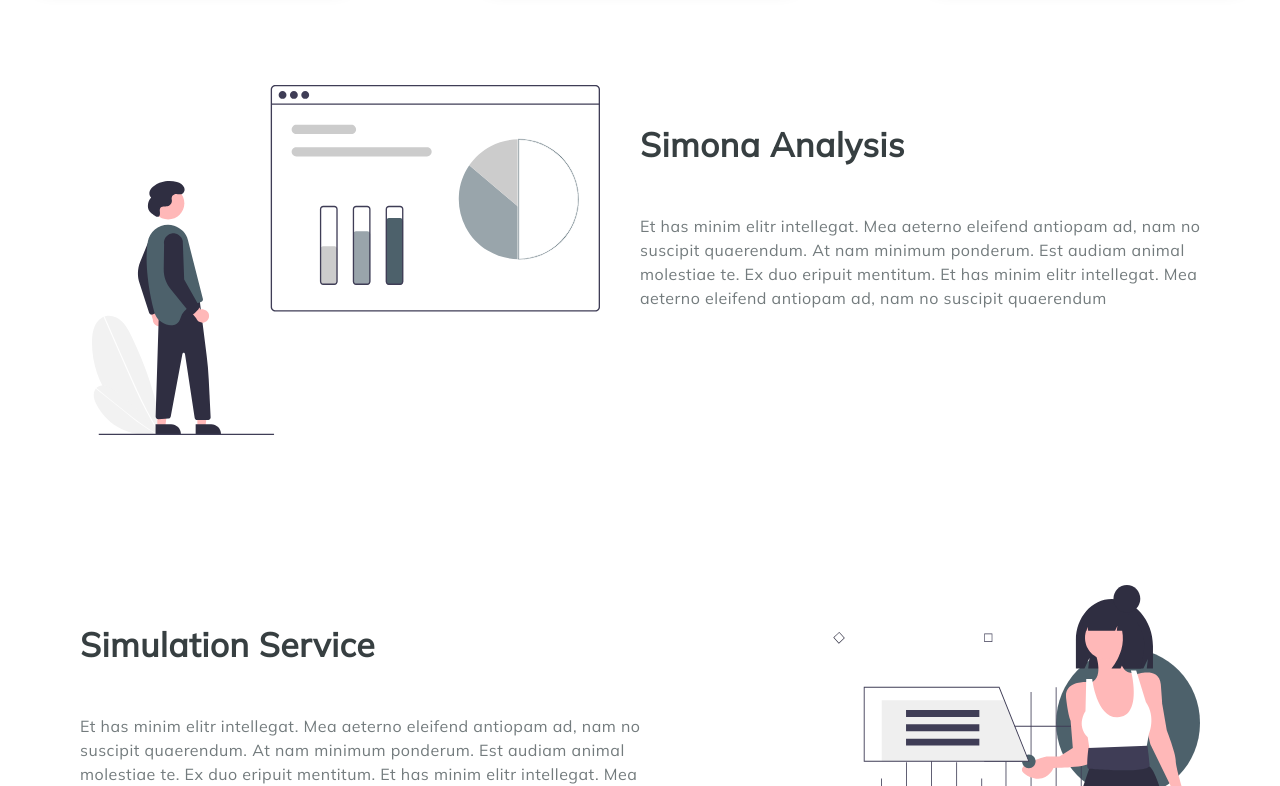
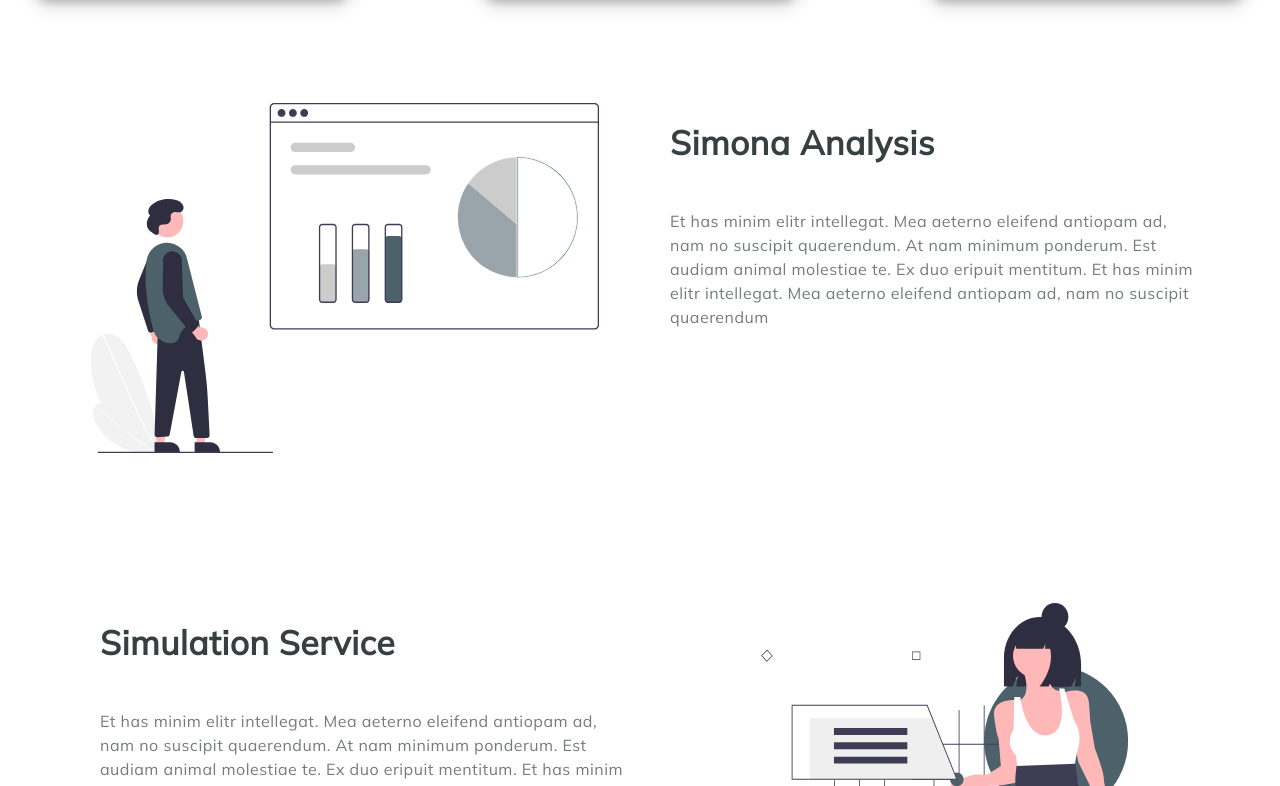
Before and after one commit to ie3-institute/simona-website, a React (Create React App) app: page / in a window 1280 px wide. Shown: the part 1454-2240 px from the top of the page. Built offline with nearby package versions, Linux system fonts and the light colour scheme.

Commit message:
improve responsiveness

```diff
--- a/src/GlobalStyle.js
+++ b/src/GlobalStyle.js
@@ -35,7 +35,6 @@ export const GlobalStyle = createGlobalStyle`
     h2 {
       font-size: var(--fontBig);
       font-weight: 600;
-      line-height: 1.5rem;
       color: var(--darkGrey);
     }
 
--- a/src/components/Hero/Hero.styles.js
+++ b/src/components/Hero/Hero.styles.js
@@ -51,7 +51,7 @@ export const HeroHeading = styled.h1`
   left: 0;
   bottom: 60px;
   @media screen and (max-width: 768px) {
-    font-size: var(--fontMedium);
+    font-size: var(--fontBig);
   }
 `;
 
--- a/src/components/Section/Section.styles.js
+++ b/src/components/Section/Section.styles.js
@@ -2,12 +2,17 @@ import styled from 'styled-components';
 
 export const SectionImage = styled.img`
   height: 70%;
-  max-width: 50%;
+  width: 50%;
   margin: auto;
+  padding: 0 20px;
 
-  @media screen and (max-width: 1280px) {
-    margin-right: 20px;
+  @media screen and (max-width: 768px) {
+    width: 70%;
   }
+
+  /* @media screen and (max-width: 1280px) {
+    max-width: 70%;
+  } */
 `;
 
 export const SectionText = styled.div`
@@ -15,24 +20,25 @@ export const SectionText = styled.div`
   width: 50%;
   margin-left: 20px;
   max-width: 640px;
+  padding: 0 20px;
   @media screen and (max-width: 768px) {
-    text-align: center;
-    display: flex;
-    flex-direction: column;
-    align-items: center;
+    width: 100%;
   }
 `;
 
 export const SectionHeading = styled.h2`
+  display: inline;
   position: relative;
-  width: 70%;
+  width: 100%;
   bottom: 60px;
   @media screen and (max-width: 768px) {
+    width: 100%;
     font-size: var(--fontBig);
   }
 `;
 
 export const SectionParagraph = styled.p`
+  width: 100%;
   color: var(--lightGrey);
   font-weight: 300;
   position: relative;
--- a/src/components/Section/index.js
+++ b/src/components/Section/index.js
@@ -15,11 +15,8 @@ const Section = ({ image, header, paragraph, textLeft }) => {
       <SectionParagraph>{paragraph}</SectionParagraph>
     </SectionText>
   );
-
-  return textLeft ? (
-    <SectionContainer left={text} right={sectionImage} />
-  ) : (
-    <SectionContainer left={sectionImage} right={text} />
+  return (
+    <SectionContainer text={text} image={sectionImage} textLeft={textLeft} />
   );
 };
 
--- a/src/components/SectionContainer/SectionContainer.styles.js
+++ b/src/components/SectionContainer/SectionContainer.styles.js
@@ -17,7 +17,9 @@ export const SectionContent = styled.div`
   justify-content: space-between;
 
   @media screen and (max-width: 768px) {
+    flex-direction: ${({ textLeft }) =>
+      textLeft ? 'column' : 'column-reverse'};
+    margin: 60px;
     height: 100%;
-    flex-direction: column-reverse;
   }
 `;
--- a/src/components/SectionContainer/index.js
+++ b/src/components/SectionContainer/index.js
@@ -1,12 +1,19 @@
 import React from 'react';
 import { SectionWrapper, SectionContent } from './SectionContainer.styles';
 
-const SectionContainer = ({ left, right }) => {
-  return (
+const SectionContainer = ({ text, image, textLeft }) => {
+  return textLeft ? (
     <SectionWrapper>
-      <SectionContent>
-        {left}
-        {right}
+      <SectionContent textLeft={textLeft}>
+        {text}
+        {image}
+      </SectionContent>
+    </SectionWrapper>
+  ) : (
+    <SectionWrapper>
+      <SectionContent textLeft={textLeft}>
+        {image}
+        {text}
       </SectionContent>
     </SectionWrapper>
   );
```
